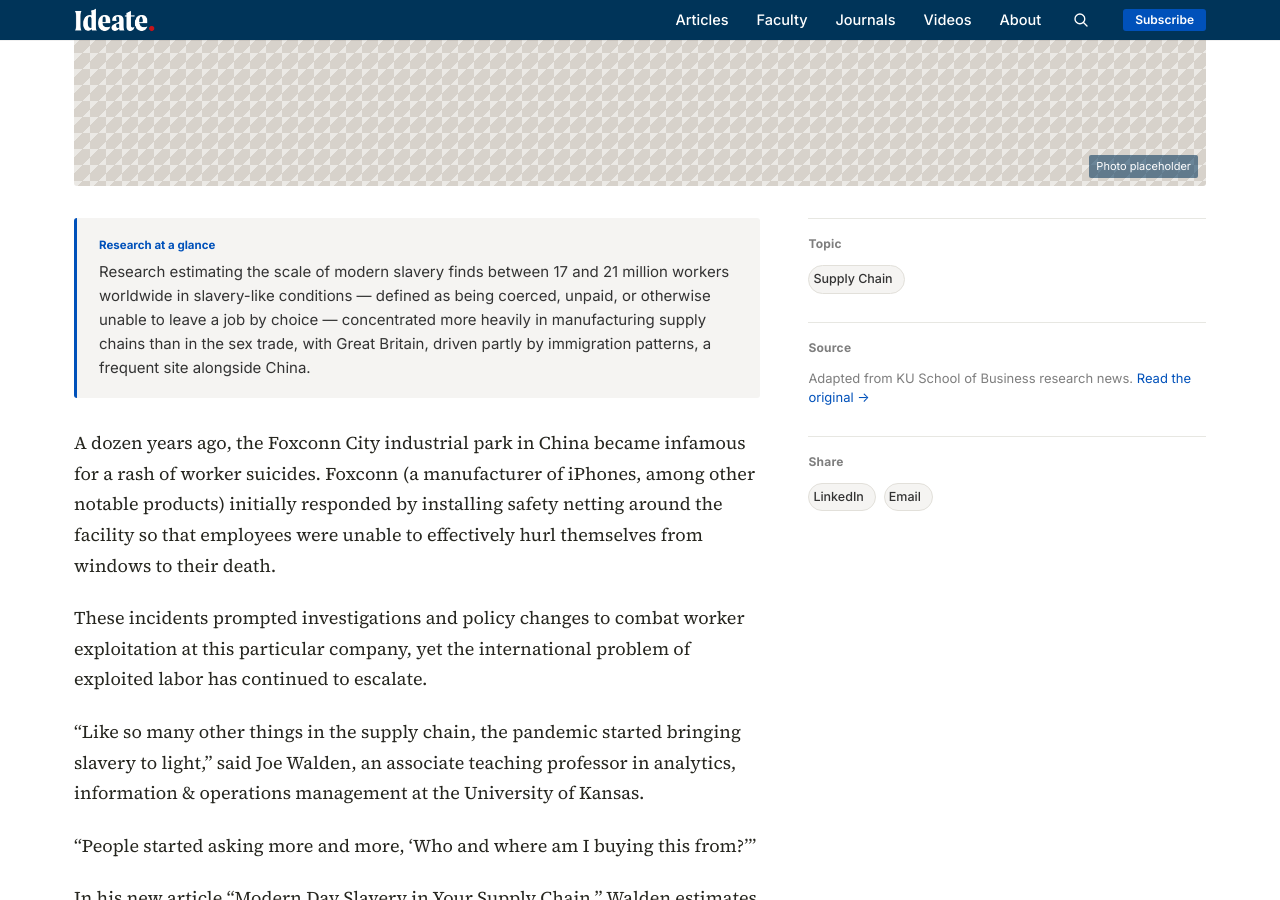
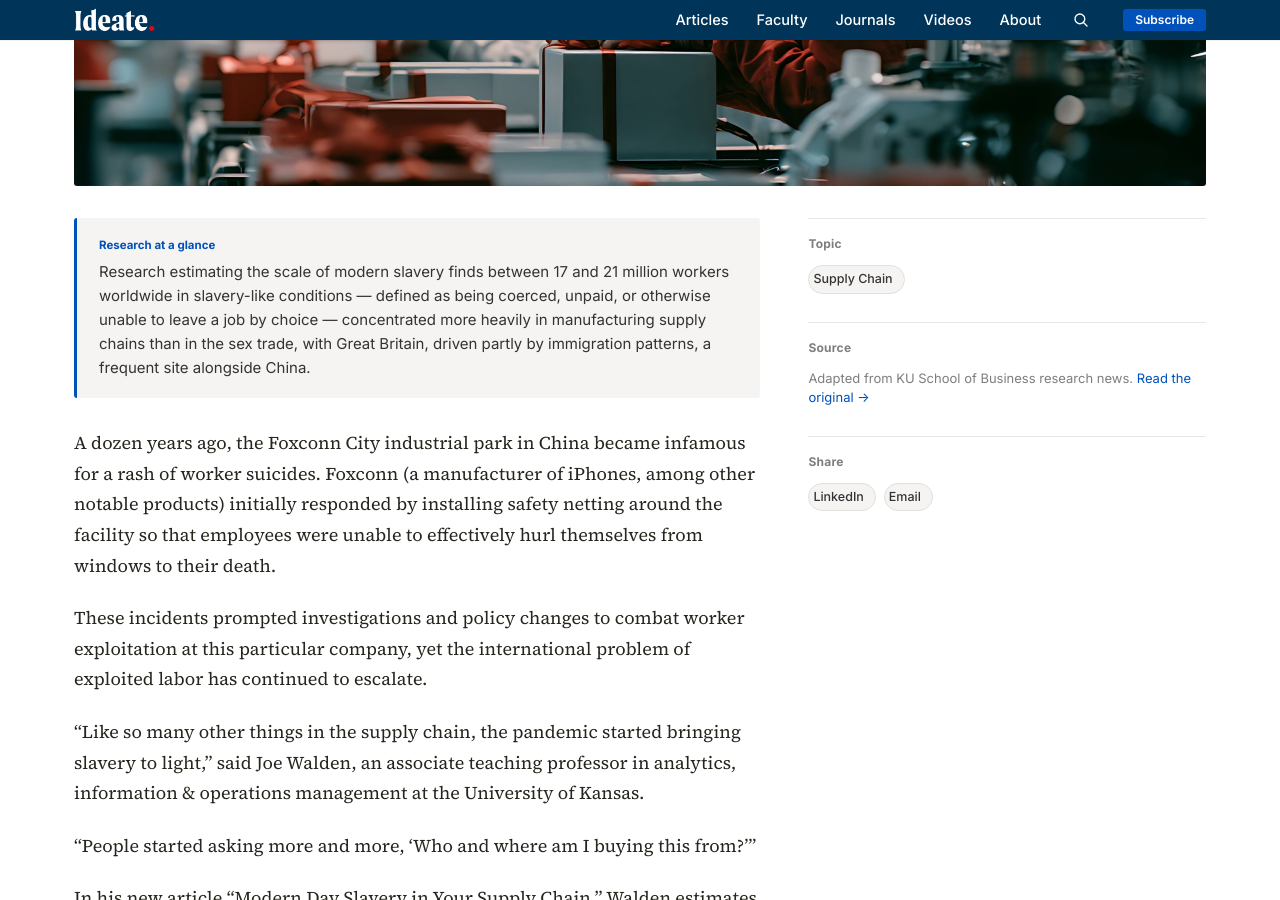
Before and after one commit to KUBschool/ideate, a Jekyll site: the page built from _articles/2023-11-13-modern-slavery-supply-chain.md, in a window 1280 px wide and 900 px high, scrolled down 739 px. Built offline with Jekyll 4.4.1, drawn with Linux system fonts in a browser that asks for light colours.

Commit message:
Update Article “2023-11-13-modern-slavery-supply-chain”

```diff
--- a/_articles/2023-11-13-modern-slavery-supply-chain.md
+++ b/_articles/2023-11-13-modern-slavery-supply-chain.md
@@ -7,6 +7,7 @@
 faculty: []
 byline: Jon Niccum
 date: 2023-11-13
+image: /assets/uploads/factory-worker.jpeg
 image_tint: limestone
 featured: false
 source_url: https://business.ku.edu/news/article/2023/11/13/workplace-slavery-still-embedded-supply-chain-researcher-says
```
Also changed, not shown: assets/uploads/factory-worker.jpeg (added).
